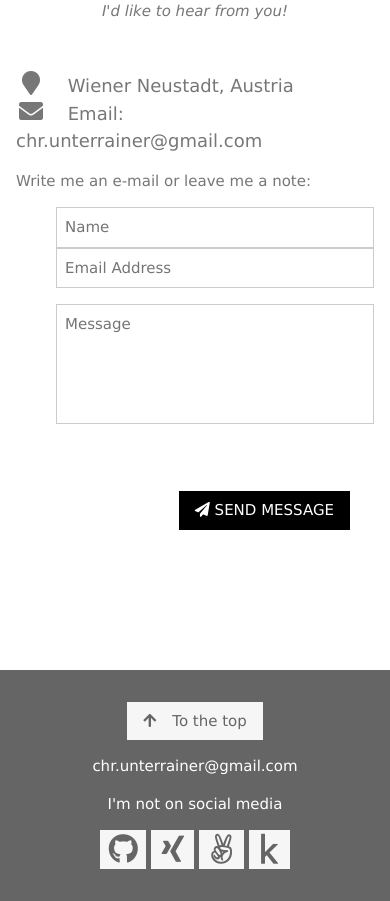
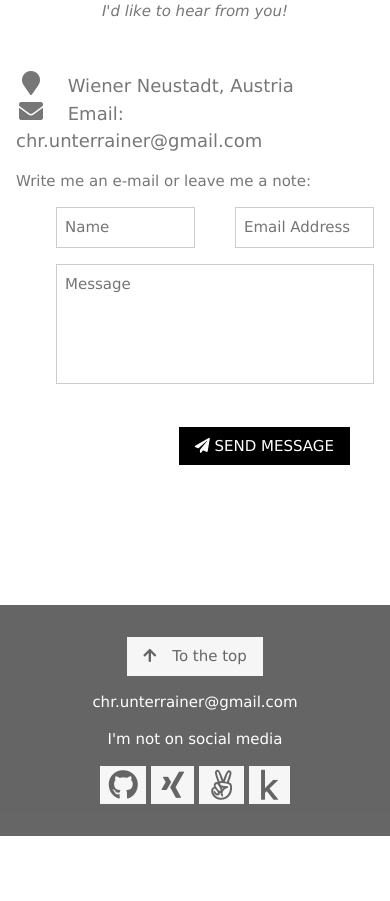
Before and after one commit to cozyDoomer/deep-learning-webapp, a Flask app: page / in a window 390 px wide. Shown: the part 4523-5424 px from the top of the page. After the commit the page ends 5359 px from the top, so only its background shows below. Run offline with Flask 2, Linux system fonts and the light colour scheme; some libraries are stand-ins or nearby versions.

Commit message:
fixed frontend for mobile (textfields)

```diff
--- a/webapp/static/css/style.css
+++ b/webapp/static/css/style.css
@@ -783,6 +783,18 @@ a {
 }
 
 @media (max-width:600px) {
+    .col-mobile {
+        float: left;
+        width: 100%
+    }
+}
+
+.col-mobile {
+    float: left;
+    width: 49.99%
+}
+
+@media (max-width:600px) {
     .modal-content {
         margin: 0 10px;
         width: auto!important
--- a/webapp/templates/home.html
+++ b/webapp/templates/home.html
@@ -126,10 +126,10 @@
       {% from "_formhelpers.html" import render_field %}
       <form action="{{ url_for('email.send', _anchor='contact') }}" method="POST">
         <dl>
-          <div class="half">
+          <div class="col-mobile">
             {{ render_field(form.name, class='input border', placeholder="Name") }}
           </div>
-          <div class="half">
+          <div class="col-mobile">
             {{ render_field(form.email_field, class="input border", placeholder="Email Address") }}
           </div>
           <div class="row">
@@ -139,7 +139,7 @@
           </div>
         </dl>
         <div class="row">
-          <div class="col m6 center padding-large">
+          <div class="col-mobile center padding-large">
             {% with messages = get_flashed_messages(with_categories=true) %}
               {% if messages %}
                 {% for category, message in messages %}
@@ -148,7 +148,7 @@
               {% endif %}
             {% endwith %}
           </div>
-          <div class="col m6 center padding-large">
+          <div class="col-mobile center padding-large">
             <button class="button black right section" type="submit">
               <i class="fa fa-paper-plane"></i> SEND MESSAGE
             </button>
```
